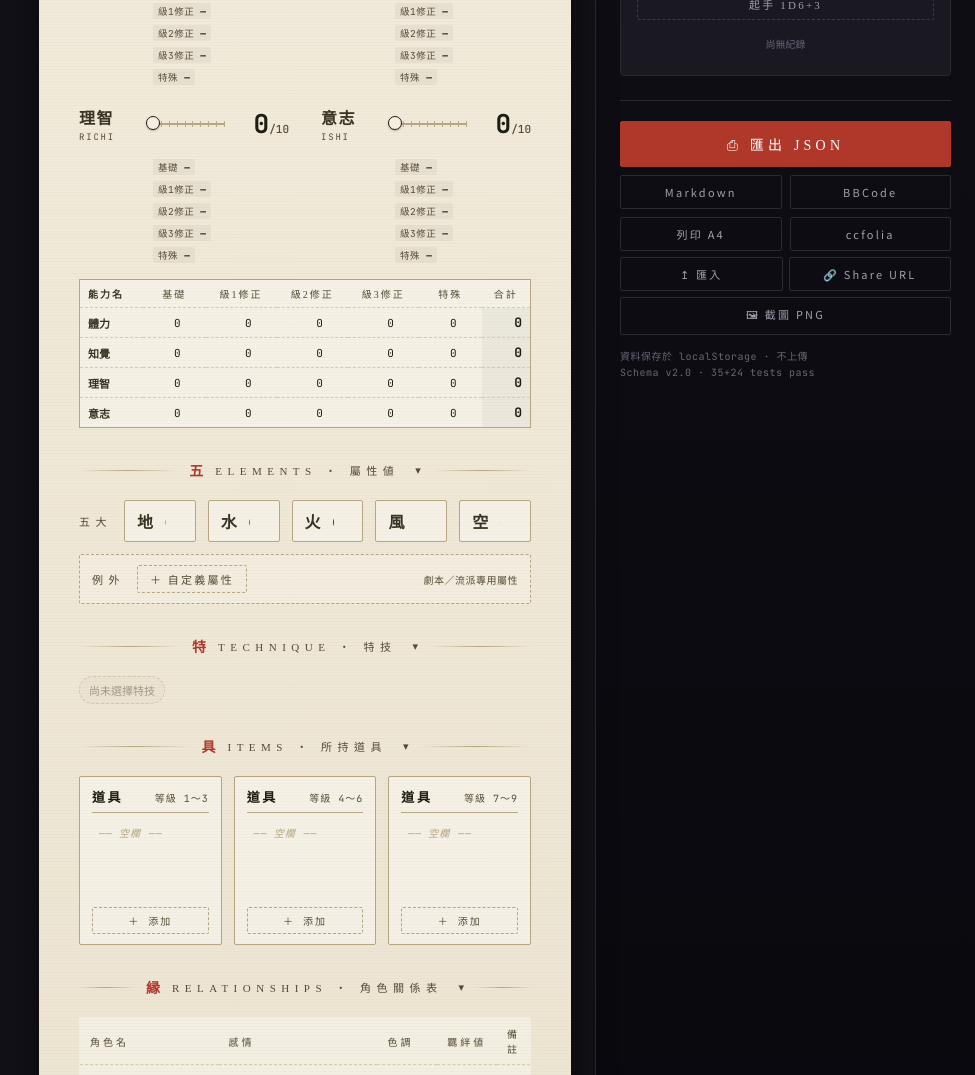
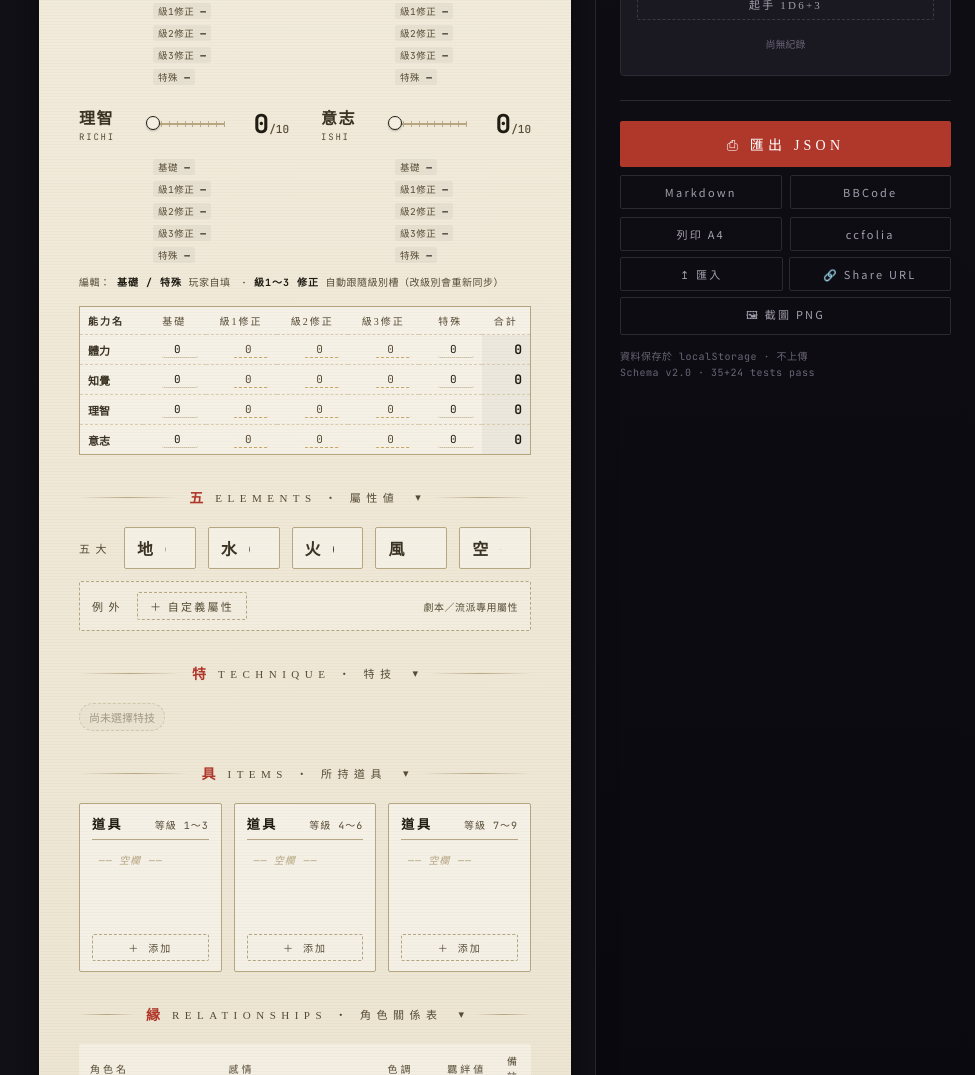
Before and after one commit to a951753abc/senya_tsukihime_generator, a website with bundled scripts: page index.html in a window 1280 px wide. Shown: the part 1016-2091 px from the top of the page, without its empty margins (305-1280 px from the left). Built offline with nearby package versions, Linux system fonts and the light colour scheme.

Commit message:
fix(attrs): 4 屬性 mod1/2/3 自動從級別槽 baseAbilities 帶入
問題（user 反映）：
- 基本四能力（體力/知覺/理智/意志）的 mod 欄不會反映級別等級
- 玩家不確定該怎麼編輯（input 看起來像純文字）

Fix：
1. attrs.js syncMods()：訂閱 store 變動，比對 mod1/2/3 與級別槽 baseAbilities
   - mod1 = card.classes[0].id 對應級別的 baseAbilities[k]
   - mod2 = slot 1 / mod3 = slot 2 / slot 3 ignored（schema 只有 3 個 mod 欄）
   - 不符時 store.updateCard 同步寫入；fire-and-forget 不阻塞 render
   - 第二次 update 偵測值已同步 → 短路退出，不會無窮 loop
2. 6 欄表 mod1/2/3 加 .auto class — 金色虛線下底，title 提示「自動：跟隨級別槽 N，可手動覆蓋；改級別會重新同步」
3. base/special inputs 加實線下底 + hover 高亮，明確視覺暗示「這是 input」
4. 表格上方加 .stat-table-hint：'編輯：基礎/特殊 玩家自填 · 級1～3 修正 自動跟隨級別槽'

行為：
- 加入「劍士」到主槽 → mod1 自動填 4,4,2,2（劍士 baseAbilities）
- 加入「古神道」到副槽 → mod2 自動填 3,3,3,3
- 換 class id → mod 重新同步
- user 仍可手動覆蓋（input 不是 readonly），但下次 class 變動會被覆蓋

Cache busting：
- index.html main.js 加 ?v=20260508a query，避免 ES module 卡舊版
- 之後迭代要記得 bump v 號

驗證（dynamic import 強制載新版）：
- hintVisible ✓
- autoCells = 12（3 mod cols × 4 abilities）✓
- 劍士 LV4 + 古神道 LV2：physical mod1=4 mod2=3、reason mod1=2 mod2=3 ✓

```diff
--- a/index.html
+++ b/index.html
@@ -13,14 +13,37 @@
   <style>
     /* 微調：屬性 6 欄表的編輯 input 樣式 */
     .stat-table input.cell-inp {
-      background: transparent; border: 0; outline: none;
+      background: transparent; outline: none;
       font: inherit; width: 36px; text-align: right;
       color: inherit;
+      border: 0;
+      border-bottom: 1px dotted var(--paper-300);
+      border-radius: 2px;
+      padding: 1px 2px;
+      cursor: text;
+    }
+    .stat-table input.cell-inp:hover {
+      background: rgba(176, 56, 43, .04);
+      border-bottom-color: var(--shu);
     }
     .stat-table input.cell-inp:focus {
       background: rgba(176, 56, 43, .08);
-      border-radius: 2px;
+      border-bottom: 1px solid var(--shu);
     }
+    .stat-table input.cell-inp.auto {
+      color: var(--paper-700);
+      border-bottom-style: dashed;
+      border-bottom-color: var(--gold);
+    }
+    .stat-table input.cell-inp.auto:hover {
+      background: rgba(200, 169, 106, .08);
+    }
+    .stat-table-hint {
+      margin: var(--s-3) 0 var(--s-2);
+      font-family: var(--f-mono); font-size: 10px;
+      color: var(--paper-700); letter-spacing: .05em; line-height: 1.5;
+    }
+    .stat-table-hint b { color: var(--paper-900); font-weight: 700; letter-spacing: .1em; }
     /* 級別槽 add 鈕 disabled */
     .slot-add[disabled] { cursor: not-allowed; }
     /* tabs-list 用 display:contents 維持原本 flex layout */
@@ -196,6 +219,6 @@
   </aside>
 </div>
 
-<script type="module" src="js/main.js"></script>
+<script type="module" src="js/main.js?v=20260508a"></script>
 </body>
 </html>
--- a/js/ui/attrs.js
+++ b/js/ui/attrs.js
@@ -1,6 +1,13 @@
-/** 4 屬性 ・ 5 欄分解（base/mod1/mod2/mod3/special）+ slider 視覺 + 6 欄表 */
+/** 4 屬性 ・ 5 欄分解（base/mod1/mod2/mod3/special）+ slider 視覺 + 6 欄表
+ *
+ * 行為：
+ * - base / special：玩家手填（6 欄表的兩個 input）
+ * - mod1/mod2/mod3：自動從級別槽 1/2/3 的 baseAbilities 帶入（changes class → re-sync）
+ * - 合計 = base + mod1 + mod2 + mod3 + special（即時刷新 slider/total/sum）
+ */
 
 import { bindFields, applyFields, getActiveCard } from '../helpers.js';
+import { loadLevel } from '../data-loader.js';
 import { abilityTotal, abilityToPercent } from '../derive.js';
 
 const ABILITIES = [
@@ -40,9 +47,12 @@ function statTableRowHtml(key, name) {
   return `
     <tr>
       <td>${name}</td>
-      ${COLS.map(([k]) =>
-        `<td><input type="number" class="cell-inp" data-field="stats.abilities.${key}.${k}"></td>`
-      ).join('')}
+      ${COLS.map(([k]) => {
+        const isAuto = k === 'mod1' || k === 'mod2' || k === 'mod3';
+        const cls = isAuto ? 'cell-inp auto' : 'cell-inp';
+        const title = isAuto ? `自動：跟隨級別槽 ${k.slice(-1)} 的基本能力（可手動覆蓋；改級別會重新同步）` : '玩家自填';
+        return `<td><input type="number" class="${cls}" data-field="stats.abilities.${key}.${k}" title="${title}"></td>`;
+      }).join('')}
       <td class="sum" data-sum-cell="${key}">0</td>
     </tr>
   `;
@@ -58,6 +68,11 @@ export function mountAttrs(rootEl, store) {
     <div class="attrs">
       ${ABILITIES.map(([k, n, y]) => attrSliderHtml(k, n, y)).join('')}
     </div>
+    <div class="stat-table-hint">
+      <span>編輯：</span>
+      <b>基礎 / 特殊</b> 玩家自填　·
+      <b>級1～3 修正</b> 自動跟隨級別槽（改級別會重新同步）
+    </div>
     <table class="stat-table">
       <thead>
         <tr>
@@ -72,10 +87,55 @@ export function mountAttrs(rootEl, store) {
     </table>
   `;
 
+  // ---- 自動同步 mod1/2/3 ----
+  const levelCache = new Map();
+  async function getLevelCached(id) {
+    if (!id) return null;
+    if (!levelCache.has(id)) {
+      try { levelCache.set(id, await loadLevel(id)); }
+      catch { levelCache.set(id, null); }
+    }
+    return levelCache.get(id);
+  }
+
+  async function syncMods(card) {
+    const slots = card.classes.slice(0, 3);  // 最多 mod3，4th slot 不影響屬性
+    const slotMods = await Promise.all(slots.map(async cls => {
+      if (!cls?.id) return null;
+      const data = await getLevelCached(cls.id);
+      return data?.baseAbilities || null;
+    }));
+    // 補滿到 3 個 slot
+    while (slotMods.length < 3) slotMods.push(null);
+
+    // 比對 store
+    let needsUpdate = false;
+    for (let i = 0; i < 3; i++) {
+      const expected = slotMods[i] || { physical: 0, perception: 0, reason: 0, will: 0 };
+      for (const [k] of ABILITIES) {
+        if ((card.stats.abilities[k][`mod${i + 1}`] || 0) !== (expected[k] || 0)) {
+          needsUpdate = true;
+        }
+      }
+    }
+    if (!needsUpdate) return;
+    store.updateCard(card.id, c => {
+      for (let i = 0; i < 3; i++) {
+        const expected = slotMods[i] || { physical: 0, perception: 0, reason: 0, will: 0 };
+        for (const [k] of ABILITIES) {
+          c.stats.abilities[k][`mod${i + 1}`] = expected[k] || 0;
+        }
+      }
+    });
+  }
+
   function update() {
     const card = getActiveCard(store.getState());
+    if (!card) return;
+    // fire-and-forget；若實際觸發 store update 會自動再次 render（短路退出）
+    syncMods(card);
+
     applyFields(rootEl, card);
-    if (!card) return;
     for (const [k] of ABILITIES) {
       const cell = card.stats.abilities[k];
       const total = abilityTotal(cell);
```
